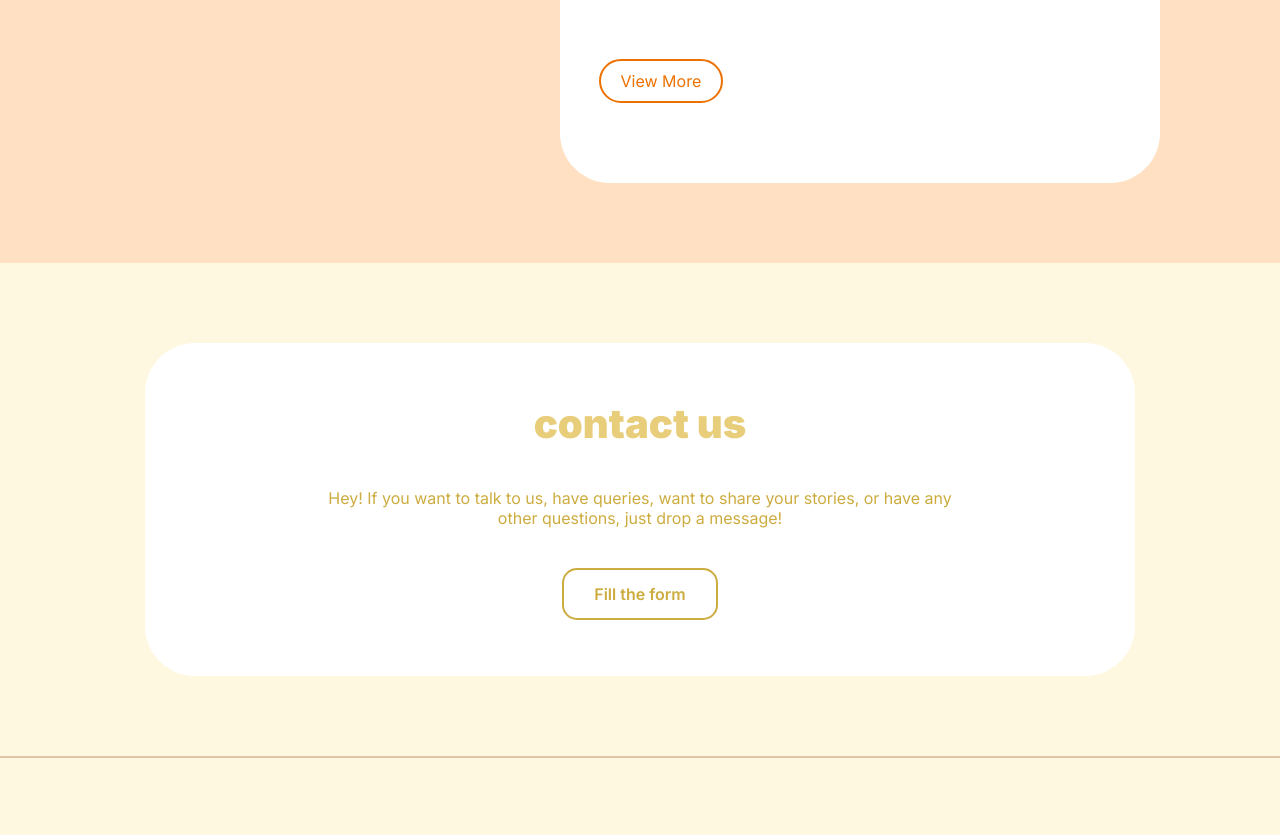
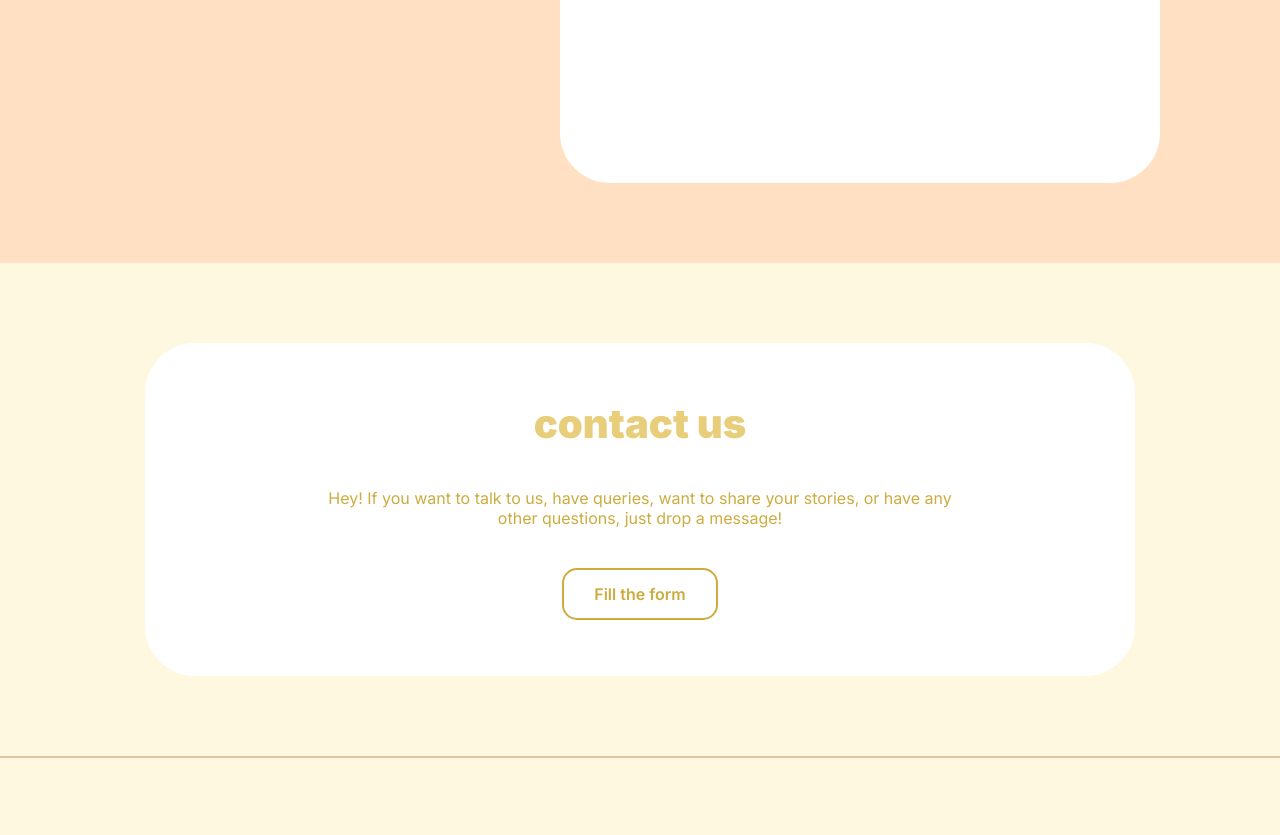
Before and after one commit to RBD0/Indradhanu-website, a plain HTML site: page index.html in a window 1280 px wide. Shown: the part 1653-2488 px from the top of the page. Drawn offline with Linux system fonts and the light colour scheme.

Commit message:
Update index.html

```diff
--- a/index.html
+++ b/index.html
@@ -77,7 +77,7 @@
                         <p><a href="https://forms.gle/stDQ1MJm8CBKQTi88" target="_blank">ViभिNN 2024 - Queer Talent Show</a></p>
                         <p><a href="https://forms.gle/xBkw4H4EG2TJcBE48" target="_blank">ViभिNN 2024 - Townhall Meeting RSVP</a></p>
                         <p><a href="https://forms.gle/1tngdb9wh3Te9UXq6" target="_blank">ViभिNN 2024 - Pride Parade RSVP</a></p>
-                        <a href="https://linktr.ee/indradhanu_iitd/" id="resource-view-more" target="_blank">View More</a>
+
                     </div>
                 </div>
             </div>
```
